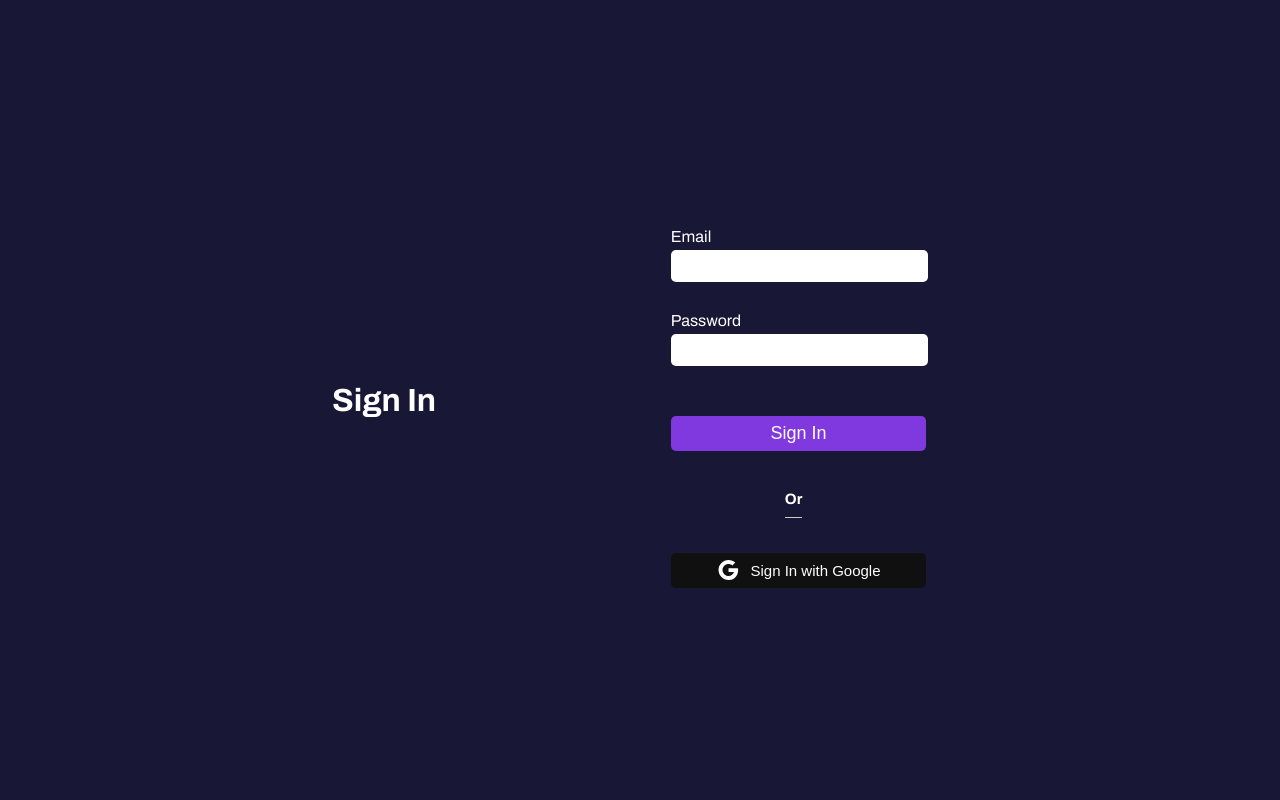
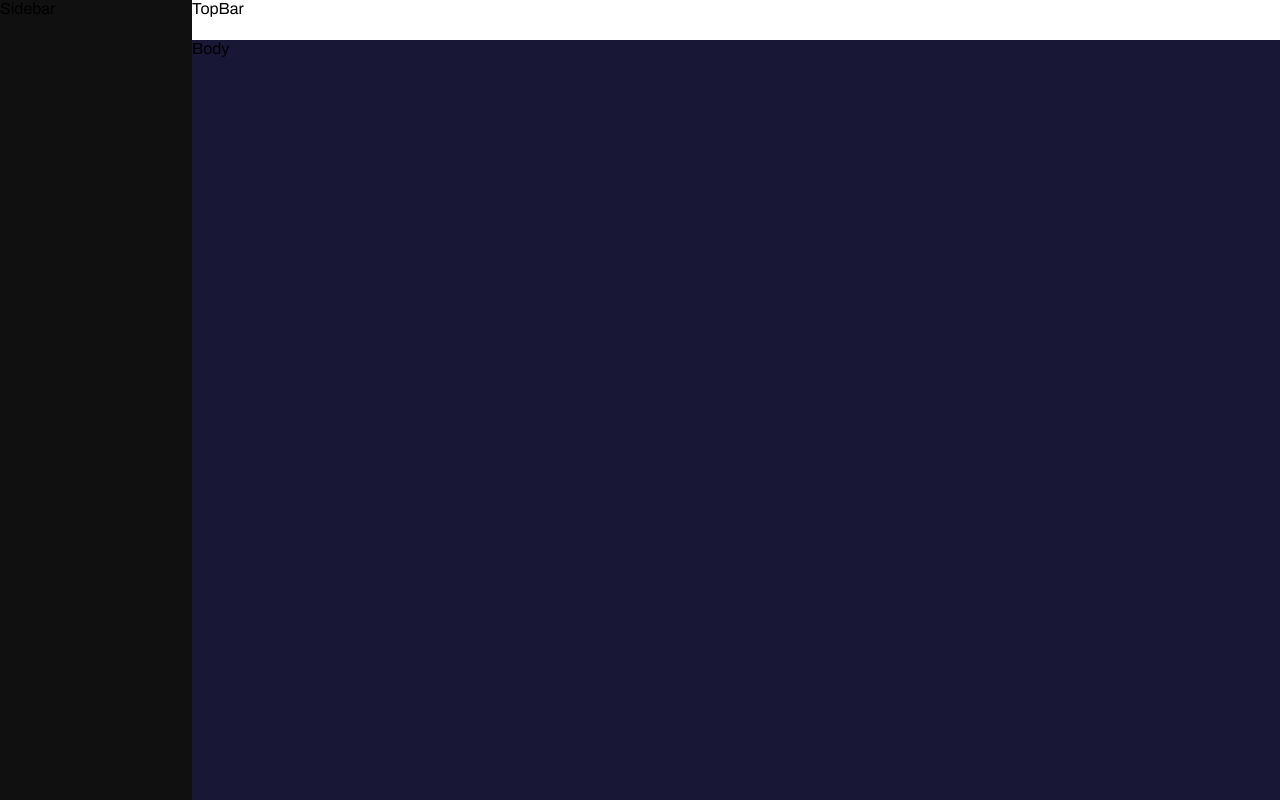
Before and after one commit to param-ninthu/exms, a React (Create React App) app: page / in a window 1280 px wide. Built offline with nearby package versions, Linux system fonts and the light colour scheme; a web font is replaced by a local one.

Commit message:
created dashboard layout

```diff
--- a/src/App.js
+++ b/src/App.js
@@ -3,11 +3,12 @@ import "./App.css";
 import Home from "./components/home/home";
 import Signup from "./components/signup/signup";
 import Signin from "./components/signin/signin";
+import Dashboard from "./components/dashboard/dashboard";
 
 function App() {
   return (
     <>
-      <Signin />
+      <Dashboard />
     </>
   );
 }
--- /dev/null
+++ b/src/components/dashboard/dashboard.jsx
@@ -0,0 +1,27 @@
+import React from "react";
+import Sidebar from "./layout/sideBar";
+import TopBar from "./layout/topBar";
+import Body from "./layout/body";
+import { Container } from "./dashboardElements";
+
+const Dashboard = () => {
+  return (
+    <>
+      <Container $mode="dashboard">
+        <Container $mode="side">
+          <Sidebar />
+        </Container>
+        <Container $mode="wrapper">
+          <Container $mode="top">
+            <TopBar />
+          </Container>
+          <Container $mode="body">
+            <Body />
+          </Container>
+        </Container>
+      </Container>
+    </>
+  );
+};
+
+export default Dashboard;
--- /dev/null
+++ b/src/components/dashboard/dashboardElements.jsx
@@ -0,0 +1,44 @@
+import styled, { css } from "styled-components";
+import { styles } from "../../resources/styles";
+
+export const Container = styled.div`
+  display: flex;
+  ${(props) => {
+    switch (props.$mode) {
+      case "dashboard":
+        return css`
+          display: grid;
+          grid-template-columns: 15% 85%;
+          width: 100%;
+          height: 100vh;
+        `;
+      case "wrapper":
+        return css`
+          display: grid;
+          grid-template-rows: 5% 95%;
+          width: 100%;
+          height: 100vh;
+        `;
+      case "side":
+        return css`
+          flex-direction: column;
+          width: 100%;
+          height: 100vh;
+          background-color: ${styles.accentColor};
+        `;
+
+      case "top":
+        return css`
+          width: 100%;
+          height: 100%;
+          background-color: ${styles.fontColor};
+        `;
+
+      case "body":
+        return css`
+          width: 100%;
+          height: 100%;
+        `;
+    }
+  }}
+`;
--- /dev/null
+++ b/src/components/dashboard/layout/body.jsx
@@ -0,0 +1,7 @@
+import React from "react";
+
+const Body = () => {
+  return <div>Body</div>;
+};
+
+export default Body;
--- /dev/null
+++ b/src/components/dashboard/layout/sideBar.jsx
@@ -0,0 +1,7 @@
+import React from "react";
+
+const Sidebar = () => {
+  return <div>Sidebar</div>;
+};
+
+export default Sidebar;
--- /dev/null
+++ b/src/components/dashboard/layout/topBar.jsx
@@ -0,0 +1,7 @@
+import React from "react";
+
+const TopBar = () => {
+  return <div>TopBar</div>;
+};
+
+export default TopBar;
```
